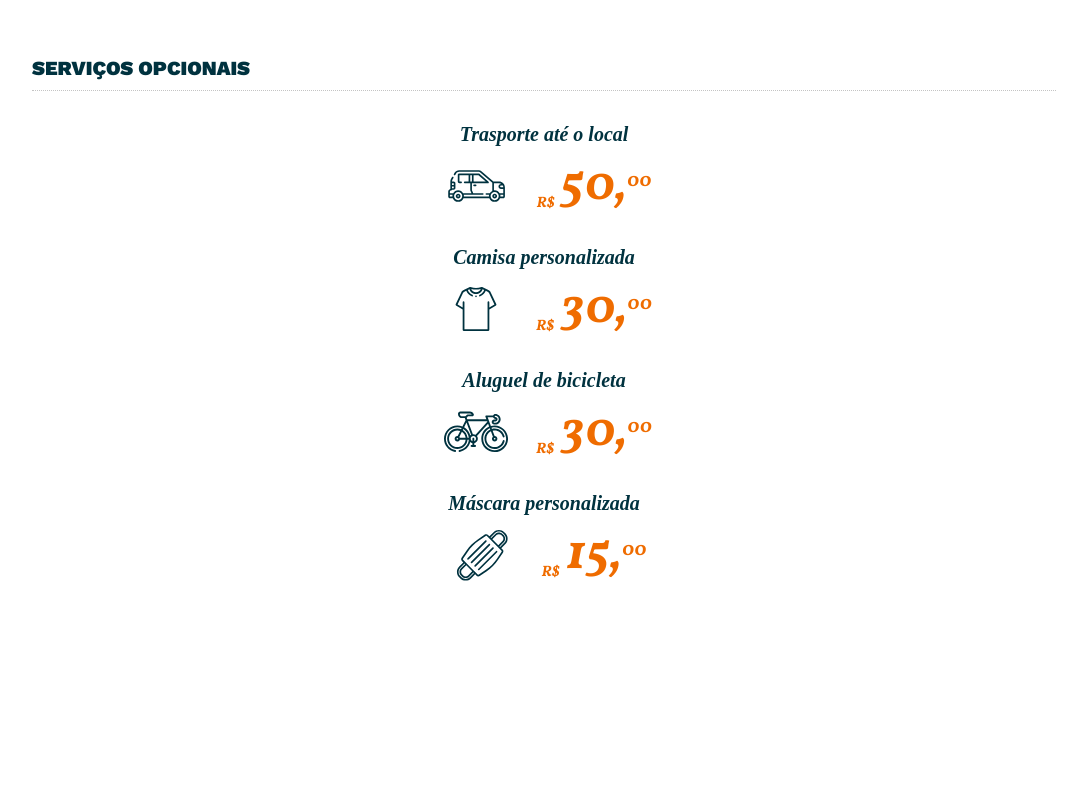
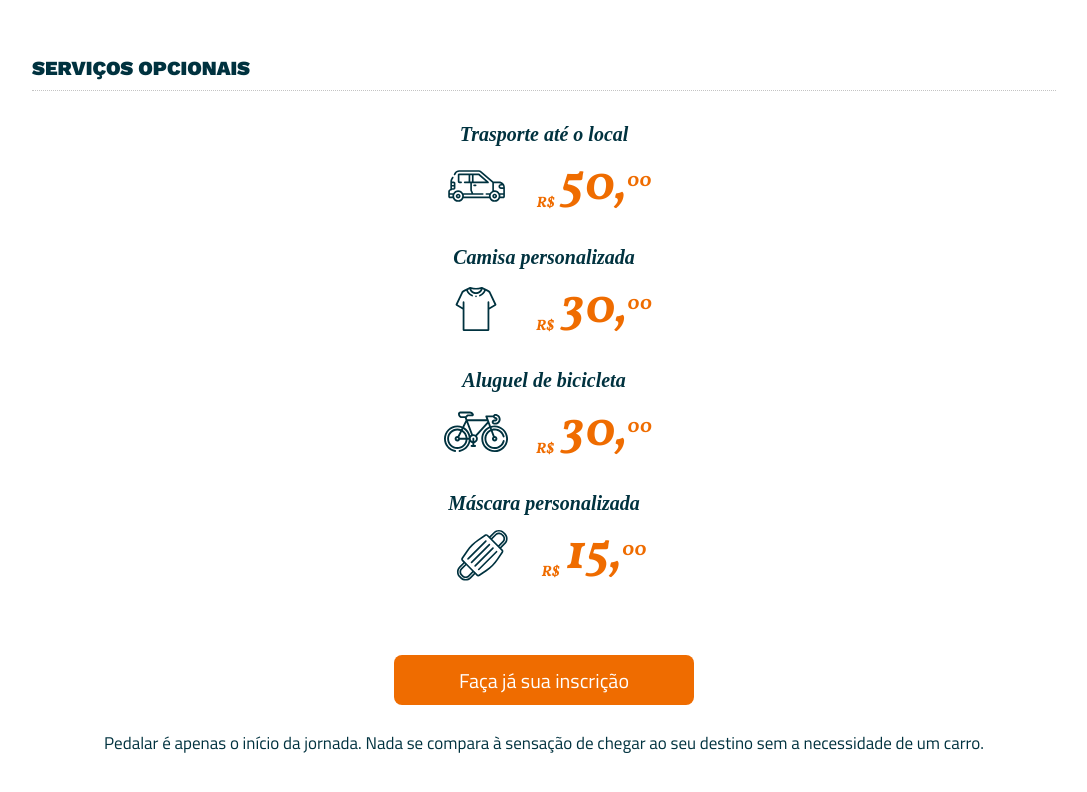
Before and after one commit to severidade/minas_rotas_react, a React (Create React App) app: page / in a window 1280 px wide. Shown: the part 2797-3589 px from the top of the page, without its empty margins (96-1183 px from the left). Before the commit the page ends 3403 px from the top, so only its background shows below. Built offline with nearby package versions, Linux system fonts and the light colour scheme; a web font is replaced by a local one.

Commit message:
feat: :bento: Cria a seção Call to Action

```diff
--- a/src/App.css
+++ b/src/App.css
@@ -3,6 +3,11 @@
 
 body {
   --dark_collor: #00323F;
+
+  /*Primaria*/
+  --cor_primaria:  #00323F;
+  --cor_primaria_light: #335b6a;
+  --cor_primaria_dark: #000b19;
 
    /*Secundária*/
    --cor_secundaria: #ef6c00;
--- a/src/App.js
+++ b/src/App.js
@@ -5,6 +5,7 @@ import Carousel from './componentes/Carousel/Carousel';
 import Route from './componentes/Route/Route';
 import Hero from './componentes/Hero/Hero';
 import Rates from './componentes/Rates/Rates';
+import CallToAction from './componentes/CallToAction/CallToAction';
 
 function App() {
   return (
@@ -13,6 +14,7 @@ function App() {
       <Carousel />
       <Route />
       <Rates />
+      <CallToAction />
 
     </div>
   );
--- /dev/null
+++ b/src/componentes/CallToAction/CallToAction.js
@@ -0,0 +1,11 @@
+import React from "react";
+import styles from './CallToAction.module.css'
+
+export default function CallToAction() {
+  return (
+    <section className={ styles.container_CTA}>
+      <button className={ styles.btn_CTA }>Faça já sua inscrição</button>
+      <p>Pedalar é apenas o início da jornada. Nada se compara à sensação de chegar ao seu destino sem a necessidade de um carro.</p>
+    </section>
+  )
+}
--- /dev/null
+++ b/src/componentes/CallToAction/CallToAction.module.css
@@ -0,0 +1,35 @@
+.container_CTA{
+  /* background-color: tomato; */
+  width: var(--largura_conteiner_principal_mobile);
+  margin: auto;
+  display: flex;
+  flex-direction: column;
+  justify-content: center;
+  align-items: center;
+  padding: 60px 0;
+}
+
+.btn_CTA{
+  width: 100%;
+  max-width: 300px;
+  height: 50px;
+  color: #fff;
+  font-size: 20px;
+  background: var(--cor_secundaria);
+  border-radius: 8px;
+  border: none;
+  cursor: pointer;
+  display: flex;
+  justify-content: center;
+  align-items: center;
+  margin-bottom: 25px;
+  font-family: 'Titillium Web', sans-serif;
+  font-weight: 400;
+  -webkit-transition: background-color 0.9s ease-in-out;
+  -ms-transition: background-color 0.9s ease-in-out;
+  transition: background-color 0.9s ease-in-out;
+}
+
+.btn_CTA:hover {
+  background-color: var(--cor_primaria);
+}
```
